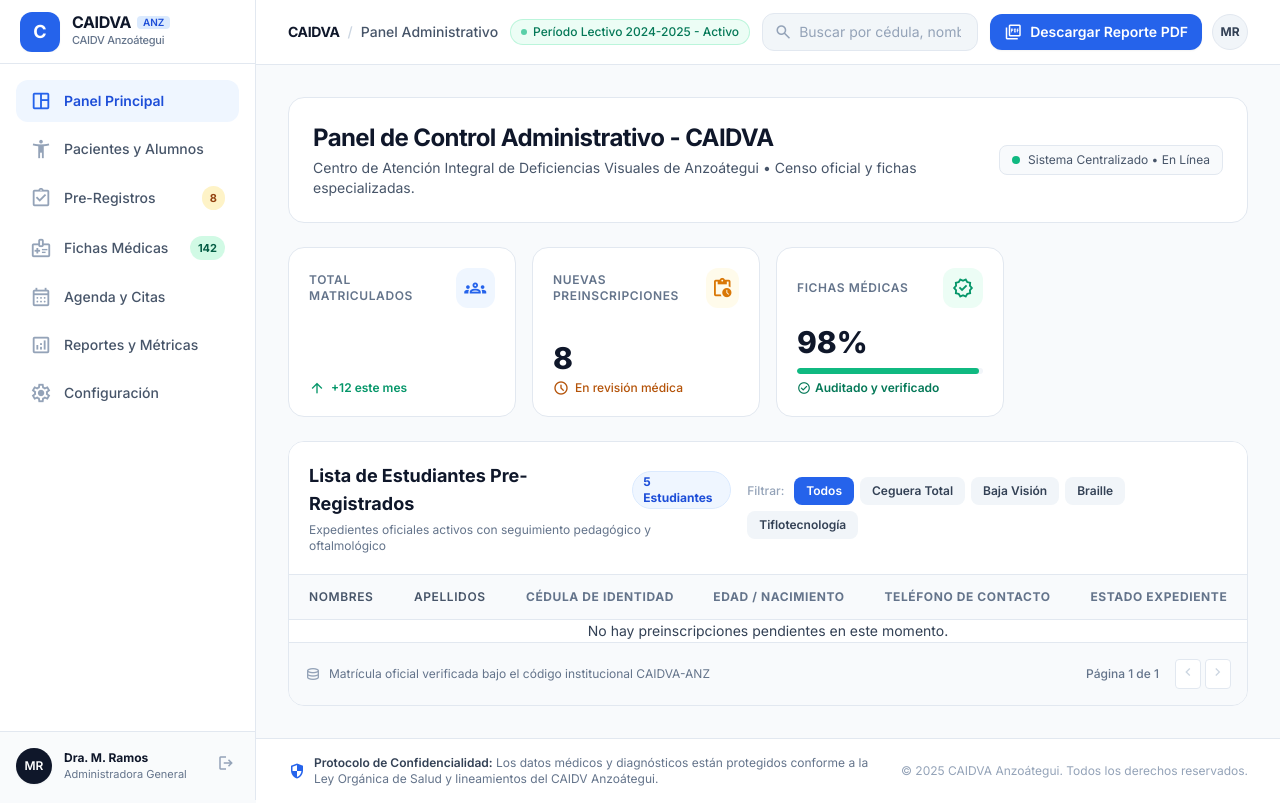
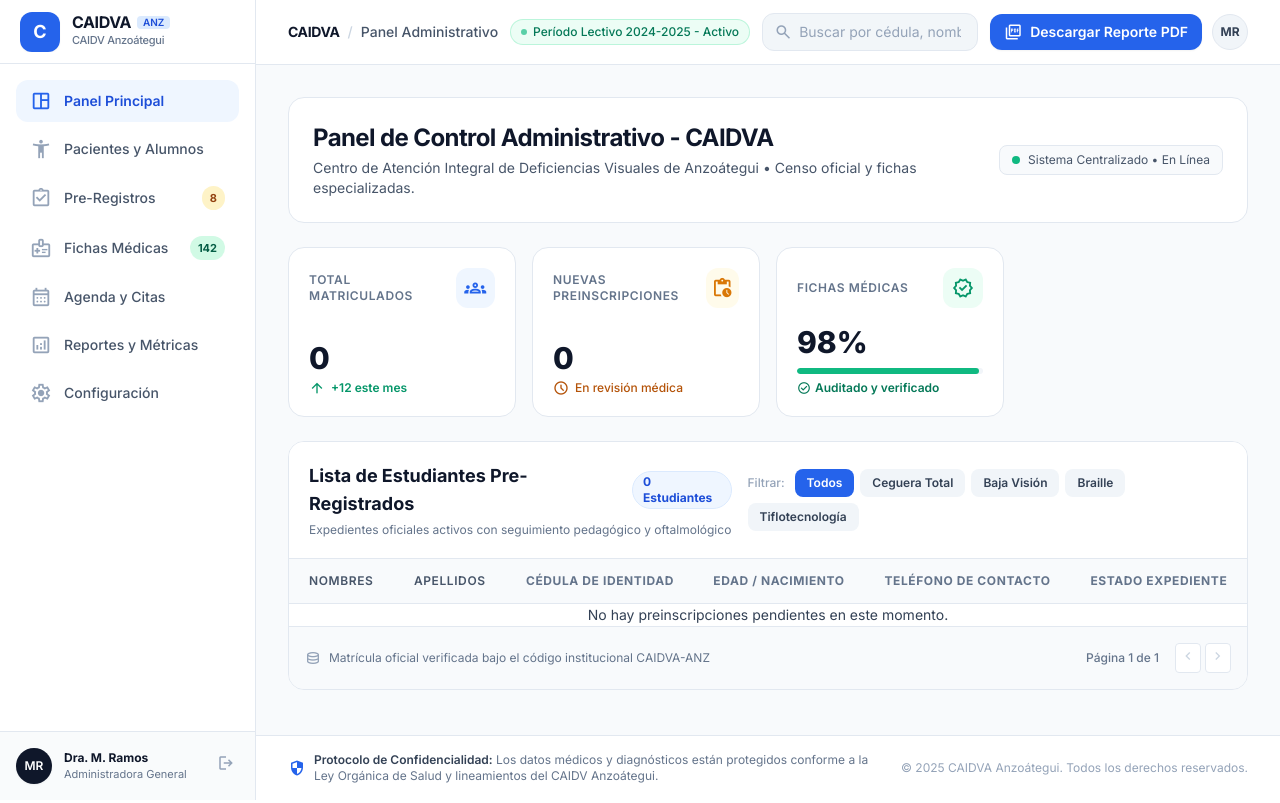
Before and after one commit to Sr-Anders/proyecto_caidva, a Flask app: page /pre_registros in a window 1280 px wide. Run offline with Flask 3, Linux system fonts and the light colour scheme; the visitor is signed in with stand-in values (Sample User, id 1); data that the repository does not hold is empty; some libraries are stand-ins or nearby versions.

Commit message:
Mostrar cantidad real en las KPIS (matricucados, preinscripciones)

```diff
--- a/Proyecto_CAIDVA_ Portal_Web/app.py
+++ b/Proyecto_CAIDVA_ Portal_Web/app.py
@@ -121,12 +121,21 @@ def dashboard():
 
         cursor.execute("SELECT COUNT(*) AS total FROM alumno")
         resultado = cursor.fetchone()
+
         total_matriculados = resultado['total'] if resultado else 0
+
         cursor.execute("SELECT NomAlum, ApeAlum, CedAlum, FecNacAlum, NumTelAlum FROM alumno")
         alumnos = cursor.fetchall()
+
+        cursor.execute("SELECT COUNT(*) AS total_p FROM alumno WHERE EstadoAlum = 'Pendiente'")
+        res_pendientes = cursor.fetchone()
+        total_pendientes = res_pendientes['total_p'] if res_pendientes else 0
+
         cursor.close()
         conn.close()
-        return render_template('dashboard.html', alumnos=alumnos, total_matriculados=total_matriculados)
+
+        return render_template('dashboard.html', alumnos=alumnos, total_matriculados=total_matriculados, total_pendientes=total_pendientes)
+
     return redirect(url_for('login'))
 
 @app.route('/pre_registros')
@@ -136,13 +145,22 @@ def pre_registros():
         conn = get_db()
         cursor = conn.cursor(dictionary=True)
 
+        cursor.execute("SELECT COUNT(*) AS total_p FROM alumno WHERE EstadoAlum = 'Pendiente'")
+        conteo = cursor.fetchone()
+        total_pendientes = conteo['total_p'] if conteo else 0
+
         cursor.execute("SELECT * FROM alumno WHERE EstadoAlum = 'Pendiente'")
         alumnos_pendientes = cursor.fetchall()
+
+        cursor.execute("SELECT COUNT(*) AS total FROM alumno")
+        resultado = cursor.fetchone()
+
+        total_matriculados = resultado['total'] if resultado else 0
 
         cursor.close()
         conn.close()
 
-        return render_template('pre_registros.html', alumnos=alumnos_pendientes)
+        return render_template('pre_registros.html', alumnos=alumnos_pendientes, total_pendientes=total_pendientes, total_matriculados=total_matriculados)
 
     return redirect(url_for('login'))
 
--- a/Proyecto_CAIDVA_ Portal_Web/templates/dashboard.html
+++ b/Proyecto_CAIDVA_ Portal_Web/templates/dashboard.html
@@ -226,7 +226,7 @@
             </div>
           </div>
           <div class="mt-4">
-            <div class="text-3xl font-extrabold text-slate-900">8</div>
+            <div class="text-3xl font-extrabold text-slate-900">{{ total_pendientes }}</div>
             <div class="flex items-center gap-1.5 mt-1 text-xs font-medium text-amber-700">
               <span class="material-symbols-outlined text-[16px]">schedule</span>
               <span>En revisión médica</span>
--- a/Proyecto_CAIDVA_ Portal_Web/templates/pre_registros.html
+++ b/Proyecto_CAIDVA_ Portal_Web/templates/pre_registros.html
@@ -226,7 +226,7 @@
             </div>
           </div>
           <div class="mt-4">
-            <div class="text-3xl font-extrabold text-slate-900">8</div>
+            <div class="text-3xl font-extrabold text-slate-900">{{ total_pendientes }}</div>
             <div class="flex items-center gap-1.5 mt-1 text-xs font-medium text-amber-700">
               <span class="material-symbols-outlined text-[16px]">schedule</span>
               <span>En revisión médica</span>
@@ -264,7 +264,7 @@
             <div class="flex items-center gap-2.5">
               <h2 class="text-lg font-bold text-slate-900">Lista de Estudiantes Pre-Registrados</h2>
               <span class="px-2.5 py-0.5 rounded-full bg-blue-50 text-blue-700 text-xs font-bold border border-blue-100" id="record-count">
-                5 Estudiantes
+                {{ total_pendientes }} Estudiantes
               </span>
             </div>
             <p class="text-xs text-slate-500 mt-1">Expedientes oficiales activos con seguimiento pedagógico y oftalmológico</p>
```
Also changed, not shown: 1 other file.
